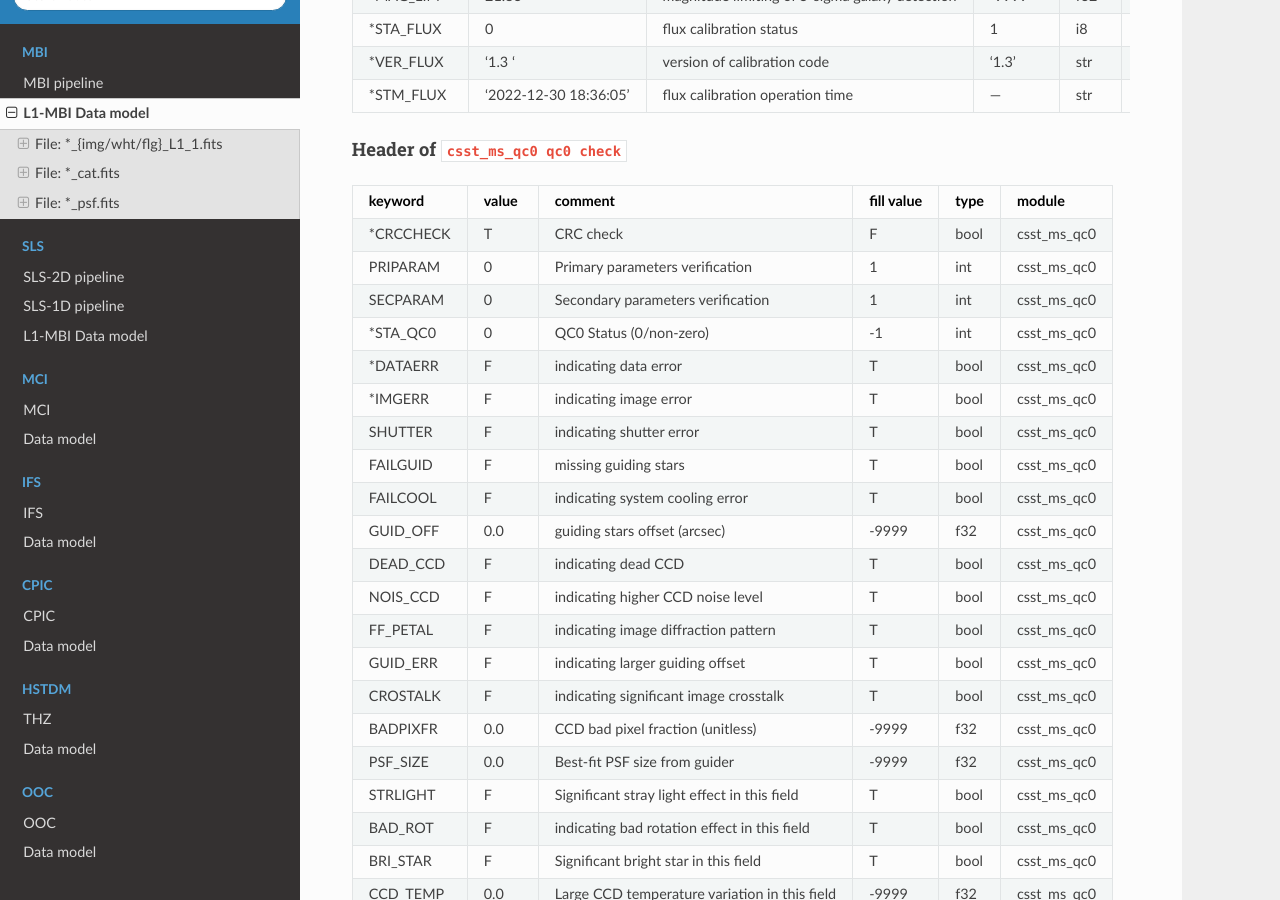
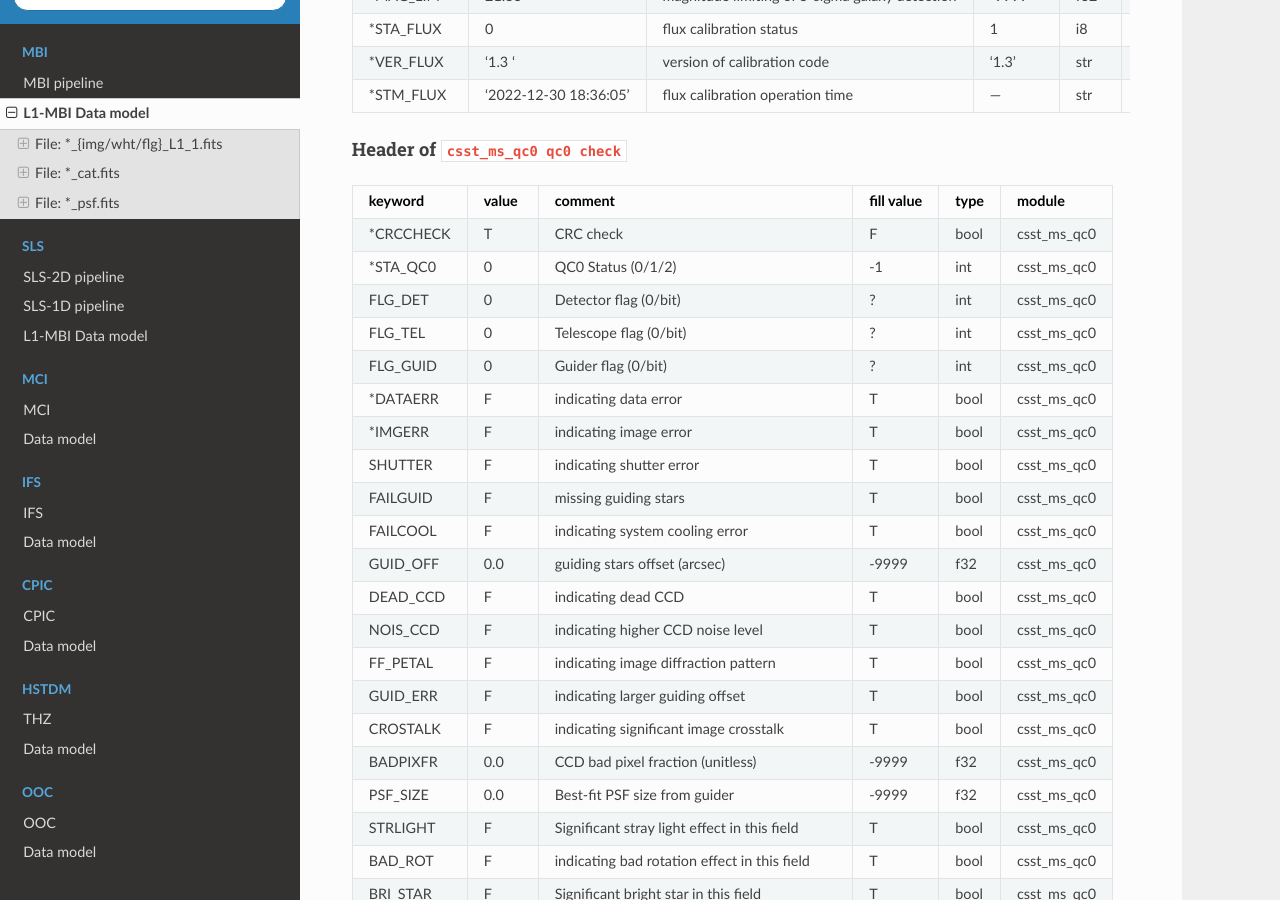
Before and after one commit to hypergravity/csst-doc-msc, a Sphinx documentation site: the page built from docs/source/mbi/data_model.md, in a window 1280 px wide and 900 px high, scrolled down 3890 px. Built offline with Sphinx 7.4.7 and the Read the Docs theme 2.0.0, drawn with Linux system fonts in a browser that asks for light colours.

Commit message:
Update data_model.md

```diff
--- a/docs/source/mbi/data_model.md
+++ b/docs/source/mbi/data_model.md
@@ -135,9 +135,10 @@
 | keyword   | value   | comment                                       | fill value | type  | module        |
 |-----------|---------|-----------------------------------------------|------------|-------|---------------|
 | *CRCCHECK | T       | CRC check                                     | F          | bool  | csst_ms_qc0   |
-| PRIPARAM  | 0       | Primary parameters verification               | 1          | int   | csst_ms_qc0   |
-| SECPARAM  | 0       | Secondary parameters verification             | 1          | int   | csst_ms_qc0   |
-| *STA_QC0  | 0       | QC0 Status (0/non-zero)                       | -1         | int   | csst_ms_qc0   |
+| *STA_QC0  | 0       | QC0 Status (0/1/2)                            | -1         | int   | csst_ms_qc0   |
+| FLG_DET   | 0       | Detector flag (0/bit)                         | ?          | int   | csst_ms_qc0   |
+| FLG_TEL   | 0       | Telescope flag (0/bit)                        | ?          | int   | csst_ms_qc0   |
+| FLG_GUID  | 0       | Guider flag (0/bit)                           | ?          | int   | csst_ms_qc0   |
 | *DATAERR  | F       | indicating data error                         | T          | bool  | csst_ms_qc0   |
 | *IMGERR   | F       | indicating image error                        | T          | bool  | csst_ms_qc0   |
 | SHUTTER   | F       | indicating shutter error                      | T          | bool  | csst_ms_qc0   |
```
